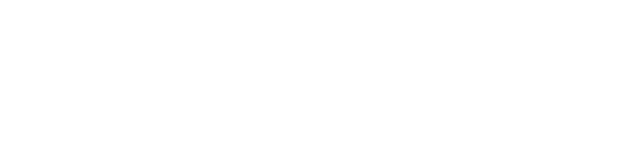
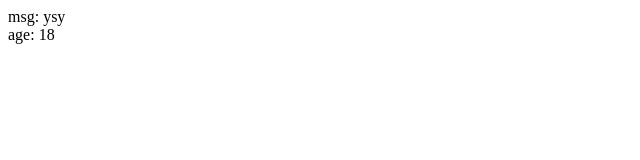
Before and after one commit to yushengyuan1993/vue-source-code, a plain HTML site: page vue-responsive/01-defineProperty-multi.html in a window 1280 px wide. Shown: the whole page, without its empty margins (0-640 px from the left). Drawn offline with Linux system fonts and the light colour scheme.

Commit message:
vue-reactive

```diff
--- a/vue-responsive/01-defineProperty-multi.html
+++ b/vue-responsive/01-defineProperty-multi.html
@@ -7,6 +7,58 @@
   <title>DefineProperty</title>
 </head>
 <body>
+  <div id="app">
+    <div>
+      msg: <span id="name"></span>
+    </div>
+    <div>
+      age: <span id="age"></span>
+    </div>
+  </div>
 
+  <script>
+    // 模拟 Vue 中的 data 选项
+    let data = {
+      name: null,
+      age: null
+    };
+
+    // 模拟 Vue 的实例
+    let vm = {};
+
+    proxyData(data);
+
+    function proxyData(data) {
+      // 遍历 data 对象的所有属性
+      Object.keys(data).forEach(key => {
+        // 把 data 中的属性，转换成 vm 的 setter/setter
+        Object.defineProperty(vm, key, {
+          enumerable: true,
+          configurable: true,
+          get () {
+            console.log('get: ', key, data[key]);
+            return data[key];
+          },
+          set (newValue) {
+            console.log('set: ', key, newValue);
+            if (newValue === data[key]) {
+              return;
+            }
+            data[key] = newValue;
+            // 数据更改，更新 DOM 的值
+            document.querySelector(`#${key}`).textContent = data[key];
+            // document.querySelector('#app').textContent = data[key];
+          }
+        })
+      })
+    }
+
+    // 测试
+    vm.name = 'ysy';
+    console.log(vm.name);
+
+    vm.age = 18;
+    console.log(vm.age);
+  </script>
 </body>
 </html>
```
